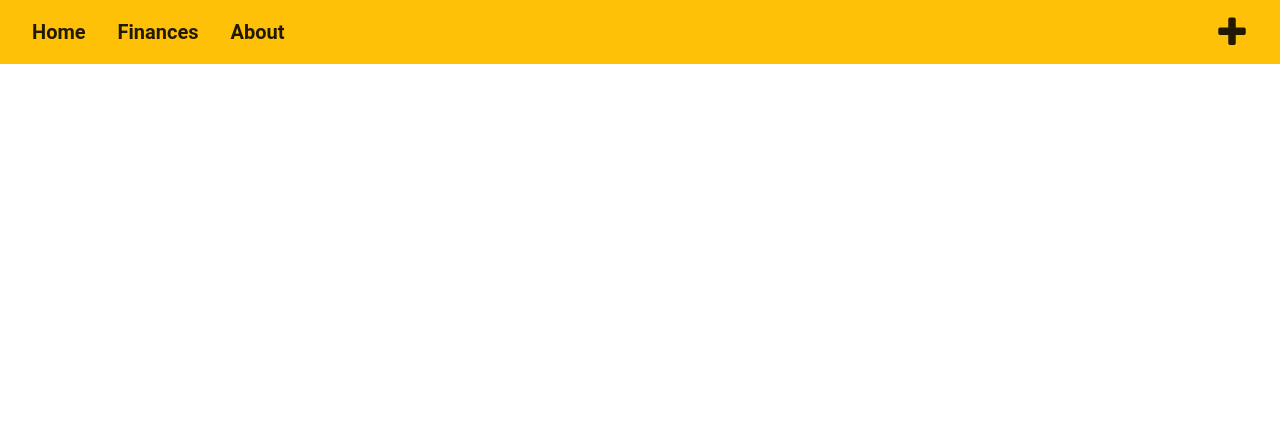
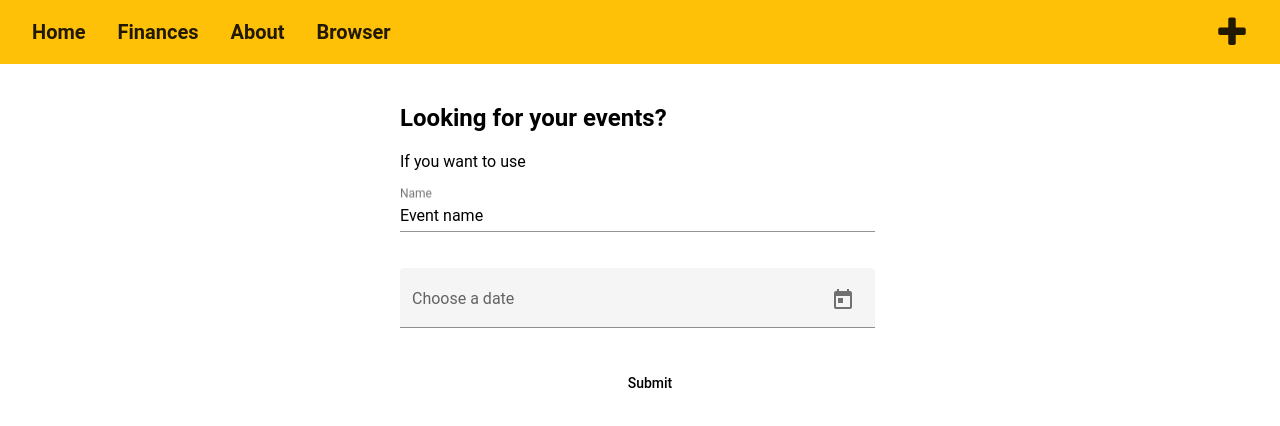
Before and after one commit to pszemkor/FinancialPlanner, an Angular app in the folder src/frontend/finances/: page /browser in a window 1280 px wide. Before the commit this address led to /. Shown: the top 426 px of the page. Built offline with nearby package versions, Linux system fonts and the light colour scheme.

Commit message:
Route to browser via header

```diff
--- a/src/frontend/finances/src/app/app-routing/routes.ts
+++ b/src/frontend/finances/src/app/app-routing/routes.ts
@@ -4,11 +4,13 @@ import {HomeComponent} from '../home/home.component';
 import {FinancesComponent} from "../finances/finances.component";
 import {AboutComponent} from "../about/about.component";
 import {MonthComponent} from "../month/month.component";
+import {BrowserComponent} from "../browser/browser.component";
 
 export const routes: Routes = [
   {path: 'home', component: HomeComponent},
   {path: 'finances', component: FinancesComponent},
   {path: 'about', component: AboutComponent},
+  {path: 'browser', component: BrowserComponent},
   {path: 'finances/:year/:name', component: MonthComponent},
   {path: '', redirectTo: '/home', pathMatch: 'full'},
 ];
--- a/src/frontend/finances/src/app/browser/browser.component.html
+++ b/src/frontend/finances/src/app/browser/browser.component.html
@@ -1 +1,29 @@
-<p>browser works!</p>
+<div class="container" fxLayout="column" fxLayoutGap="10px" fxLayoutAlign.gt-md="space-around center">
+  <div fxFlex="40">
+    <div fxFlex fxFlexOffset="20px" class="full-width">
+      <h2>Looking for your events?</h2>
+      <p>If you want to use </p>
+      <form novalidate [formGroup]="paramsForm" (ngSubmit)="onSubmit()" class="mat-size">
+        <p>
+          <mat-form-field class="full-width">
+            <input matInput formControlName="name" placeholder="Name" type="text">
+          </mat-form-field>
+        </p>
+
+        <p>
+          <mat-form-field appearance="fill" class="full-width">
+            <mat-label>Choose a date</mat-label>
+            <input formControlName="date" matInput [matDatepicker]="picker">
+            <mat-datepicker-toggle matSuffix [for]="picker"></mat-datepicker-toggle>
+            <mat-datepicker #picker></mat-datepicker>
+          </mat-form-field>
+        </p>
+
+        <div fxLayoutAlign="center">
+          <button type="submit" mat-button class="hello-primary" [disabled]="paramsForm.invalid">Submit
+          </button>
+        </div>
+      </form>
+    </div>
+  </div>
+</div>
--- a/src/frontend/finances/src/app/browser/browser.component.ts
+++ b/src/frontend/finances/src/app/browser/browser.component.ts
@@ -1,4 +1,6 @@
 import {Component, OnInit} from '@angular/core';
+import {FormBuilder, FormGroup} from "@angular/forms";
+import {EventsService} from "../services/events.service";
 
 @Component({
   selector: 'app-browser',
@@ -6,11 +8,24 @@ import {Component, OnInit} from '@angular/core';
   styleUrls: ['./browser.component.scss']
 })
 export class BrowserComponent implements OnInit {
+  paramsForm: FormGroup;
 
-  constructor() {
+  constructor(private fb: FormBuilder, private eventsService: EventsService) {
+    this.createForm();
+  }
+
+  createForm() {
+    this.paramsForm = this.fb.group({
+      name: "Event name",
+      date: null
+    });
   }
 
   ngOnInit(): void {
   }
 
+  onSubmit() {
+    console.log(this.paramsForm.value)
+  }
+
 }
--- a/src/frontend/finances/src/app/header/header.component.html
+++ b/src/frontend/finances/src/app/header/header.component.html
@@ -6,6 +6,8 @@
   </h1></a>
   <a mat-button [routerLink]="['about']" routerLinkActive='active' class="margin_class" appHighlight><h1>
     <b>About</b></h1></a>
+  <a mat-button routerLink='browser' routerLinkActive='active' class="margin_class" appHighlight><h1><b>Browser</b></h1>
+  </a>
   <div class="flex-spacer"></div>
   <button mat-button (click)="onAddEvent()"><i class="fa fa-plus" style="font-size: 2.5em;"></i></button>
 
--- a/src/frontend/finances/src/app/header/header.component.ts
+++ b/src/frontend/finances/src/app/header/header.component.ts
@@ -1,6 +1,7 @@
 import {Component, OnInit} from '@angular/core';
 import {MatDialog, MatDialogConfig} from "@angular/material/dialog";
 import {AddEventComponent} from "../add-event/add-event.component";
+import {BrowserComponent} from "../browser/browser.component";
 
 @Component({
   selector: 'app-header',
@@ -16,10 +17,19 @@ export class HeaderComponent implements OnInit {
   }
 
   onAddEvent() {
+    const dialogConfig = HeaderComponent.getDialogConfig();
+    this.dialog.open(AddEventComponent, dialogConfig);
+  }
+
+  onSearch() {
+    const dialogConfig = HeaderComponent.getDialogConfig();
+    this.dialog.open(BrowserComponent, dialogConfig);
+  }
+
+  private static getDialogConfig() {
     const dialogConfig = new MatDialogConfig()
     dialogConfig.autoFocus = true;
-    // dialogConfig.disableClose = true;
     dialogConfig.width = "50%";
-    this.dialog.open(AddEventComponent, dialogConfig);
+    return dialogConfig;
   }
 }
```
